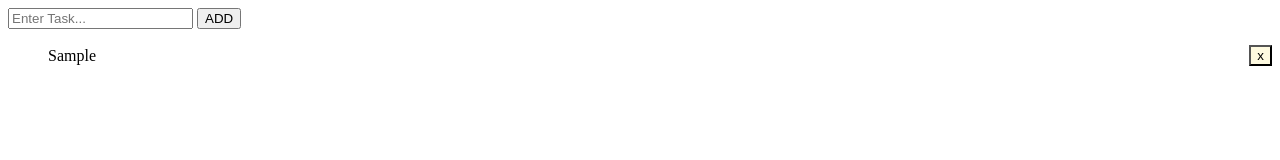
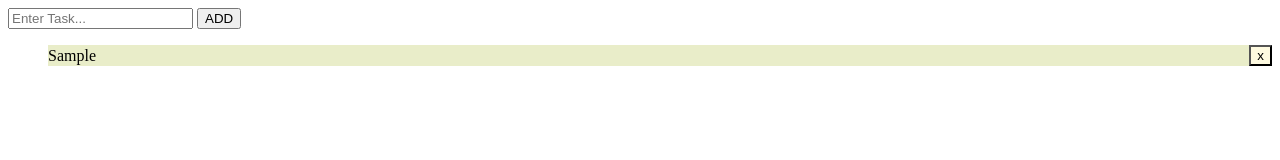
Before and after one commit to Yash-More1224/ToDoList, a plain HTML site: page index.html in a window 1280 px wide. Both pictures are taken after typing "Sample" into the empty fields and a click on the button "ADD". Drawn offline with Linux system fonts and the light colour scheme.

Commit message:
added colours

```diff
--- a/main.js
+++ b/main.js
@@ -26,7 +26,7 @@ function addfunc(){
 
         // append the x-button the the task
         newtask.appendChild(xbutton);
-
+        newtask.className = "litem";
         // append the task as a list-item
         mylist.appendChild(newtask);
         inputbox.value = "";
--- a/style.css
+++ b/style.css
@@ -11,3 +11,9 @@ li {
 .close:hover {
     background-color: #dda15e;
 }
+.litem {
+    background-color: #e9edc9;
+}
+.litem:hover {
+    background-color: #ccd5ae;
+}
```
